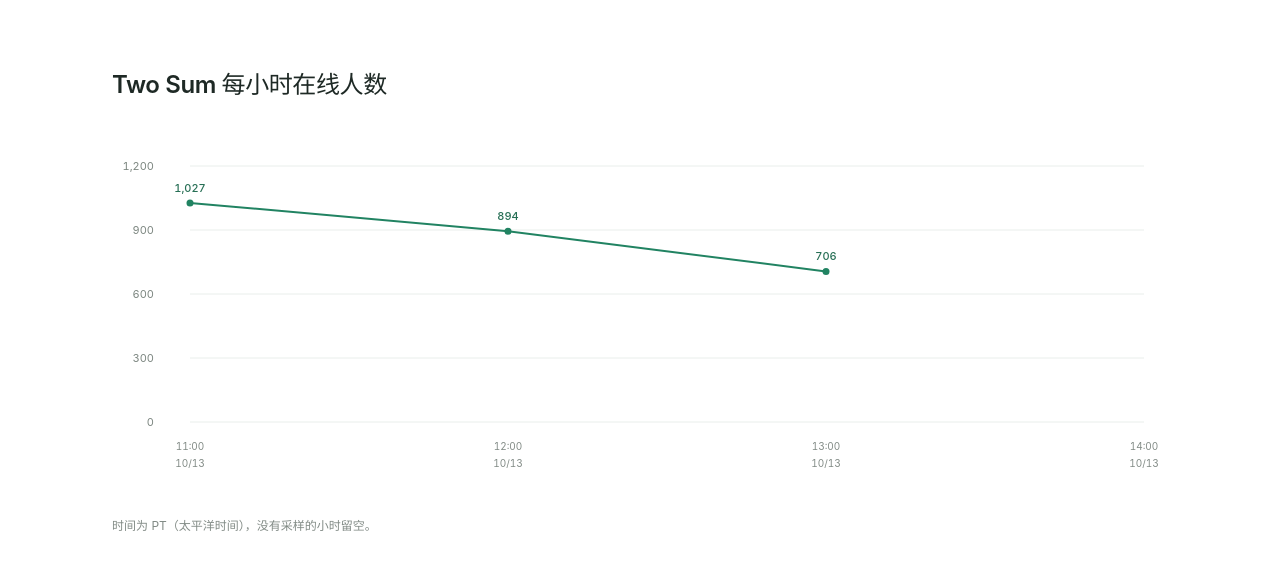
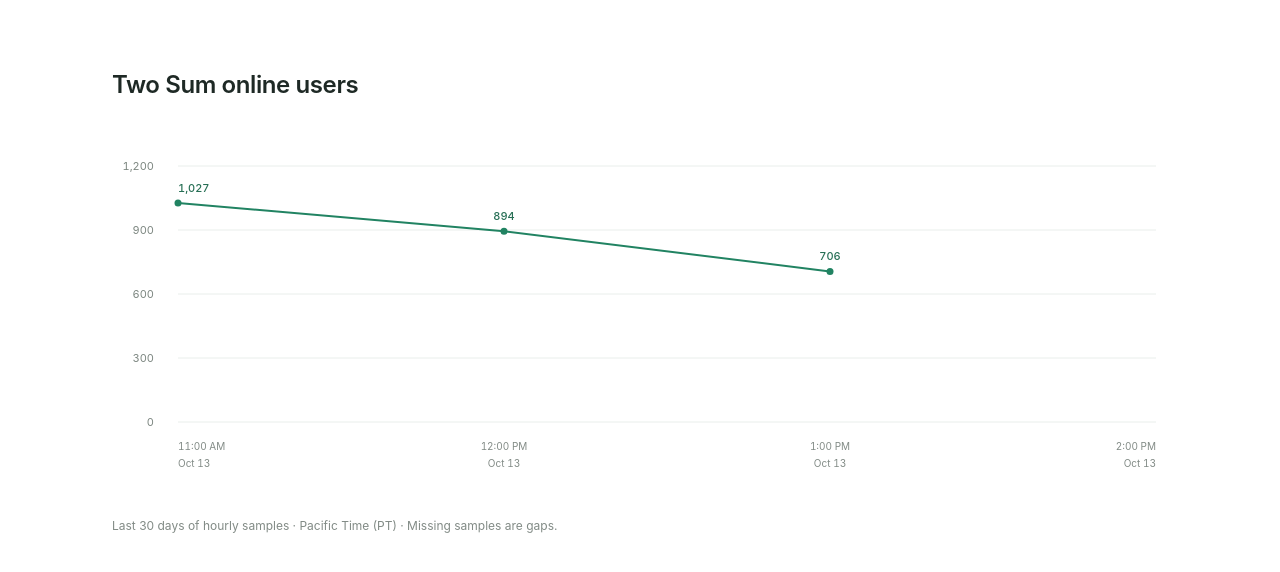
Before and after one commit to littleKitchen/twosum-count, a website: page web/index.html in a window 1280 px wide. Drawn offline with Linux system fonts and the light colour scheme.

Commit message:
Fit the monthly chart and retain six months of history

```diff
--- a/web/chart.js
+++ b/web/chart.js
@@ -2,53 +2,53 @@
   "use strict";
 
   const HOUR = 3_600_000;
+  const WINDOW = 30 * 24 * HOUR;
   const TIME_ZONE = "America/Los_Angeles";
   const SVG_NS = "http://www.w3.org/2000/svg";
   const TOP = 30;
   const BOTTOM = 286;
   const HEIGHT = 360;
-  const HOUR_WIDTH = 58;
-  const EDGE = 24;
-  const BASE_CAPTION = "时间为 PT（太平洋时间），没有采样的小时留空。";
-  const numberFormat = new Intl.NumberFormat("zh-CN");
-  const hourFormat = new Intl.DateTimeFormat("zh-CN", {
-    timeZone: TIME_ZONE, hour: "2-digit", minute: "2-digit", hourCycle: "h23",
+  const EDGE = 12;
+  const BASE_CAPTION = "Last 30 days of hourly samples · Pacific Time (PT) · Missing samples are gaps.";
+  const numberFormat = new Intl.NumberFormat("en-US");
+  const hourFormat = new Intl.DateTimeFormat("en-US", {
+    timeZone: TIME_ZONE, hour: "numeric", minute: "2-digit",
   });
-  const dateFormat = new Intl.DateTimeFormat("zh-CN", {
-    timeZone: TIME_ZONE, month: "2-digit", day: "2-digit",
+  const dateFormat = new Intl.DateTimeFormat("en-US", {
+    timeZone: TIME_ZONE, month: "short", day: "numeric",
   });
-  const fullFormat = new Intl.DateTimeFormat("zh-CN", {
-    timeZone: TIME_ZONE, year: "numeric", month: "2-digit", day: "2-digit",
-    hour: "2-digit", minute: "2-digit", second: "2-digit", hourCycle: "h23",
-    timeZoneName: "short",
+  const fullFormat = new Intl.DateTimeFormat("en-US", {
+    timeZone: TIME_ZONE, year: "numeric", month: "short", day: "numeric",
+    hour: "numeric", minute: "2-digit", second: "2-digit", timeZoneName: "short",
   });
 
   const svg = document.getElementById("chart");
-  const scroll = document.getElementById("chart-scroll");
+  const plot = document.getElementById("chart-plot");
   const axis = document.getElementById("y-axis");
   const emptyState = document.getElementById("empty-state");
   const caption = document.getElementById("caption");
+  const tooltip = document.getElementById("chart-tooltip");
   let observations = [];
+  let displayed = [];
+  let byHour = new Map();
+  let geometry = null;
   let collectionStatus = "";
   let requestNumber = 0;
   let controller = null;
   let hasRead = false;
   let stopped = false;
   let lastChartKey = "";
-  let positioned = false;
 
   function svgNode(name, attributes = {}, text = null) {
     const node = document.createElementNS(SVG_NS, name);
-    for (const [key, value] of Object.entries(attributes)) {
-      node.setAttribute(key, String(value));
-    }
+    for (const [key, value] of Object.entries(attributes)) node.setAttribute(key, String(value));
     if (text !== null) node.textContent = text;
     return node;
   }
 
   function parseHistory(data) {
     if (!data || !Array.isArray(data.observations)) throw new Error("Invalid history");
-    const byHour = new Map();
+    const records = new Map();
     for (const record of data.observations) {
       if (!record || typeof record.hour !== "string" || typeof record.capturedAt !== "string") {
         throw new Error("Invalid observation");
@@ -56,118 +56,137 @@
       const hour = Date.parse(record.hour);
       const capturedAt = Date.parse(record.capturedAt);
       if (!Number.isFinite(hour) || hour % HOUR !== 0 || !Number.isFinite(capturedAt)
+        || Math.floor(capturedAt / HOUR) * HOUR !== hour
         || !Number.isSafeInteger(record.count) || record.count < 0) {
         throw new Error("Invalid observation");
       }
-      const previous = byHour.get(hour);
-      if (!previous || previous.capturedAt < capturedAt) {
-        byHour.set(hour, { hour, capturedAt, count: record.count });
-      }
+      const previous = records.get(hour);
+      if (!previous || capturedAt < previous.capturedAt) records.set(hour, { hour, capturedAt, count: record.count });
     }
-    return [...byHour.values()].sort((first, second) => first.hour - second.hour);
+    return [...records.values()].sort((first, second) => first.hour - second.hour);
   }
 
   function scaleCeiling(maximum) {
     const rawStep = Math.max(1, maximum / 4);
     const magnitude = 10 ** Math.floor(Math.log10(rawStep));
-    const step = Math.ceil(rawStep / magnitude) * magnitude;
-    return step * 4;
+    return Math.ceil(rawStep / magnitude) * magnitude * 4;
   }
 
   function drawChart() {
-    const currentHour = Math.floor(Date.now() / HOUR) * HOUR;
-    const firstHour = observations.length ? observations[0].hour : currentHour;
-    const lastHour = observations.length ? observations[observations.length - 1].hour : currentHour;
-    const start = observations.length ? firstHour : currentHour - HOUR;
-    const end = Math.max(start + HOUR, currentHour, lastHour);
-    const hours = Math.round((end - start) / HOUR) + 1;
-    const chartKey = JSON.stringify([start, end, observations, scroll.clientWidth]);
+    const end = Math.floor(Date.now() / HOUR) * HOUR;
+    const cutoff = end - WINDOW;
+    displayed = observations.filter((record) => record.hour >= cutoff && record.hour <= end);
+    // Use the available history while the project is younger than a month.
+    const start = displayed.length ? Math.min(displayed[0].hour, end - HOUR) : cutoff;
+    const width = Math.max(1, plot.clientWidth);
+    const chartKey = JSON.stringify([start, end, displayed, width]);
     if (chartKey === lastChartKey) return;
     lastChartKey = chartKey;
-
-    const wasAtEnd = scroll.scrollWidth - scroll.clientWidth - scroll.scrollLeft < 5;
-    const oldScrollLeft = scroll.scrollLeft;
-    const width = Math.max(scroll.clientWidth, (hours - 1) * HOUR_WIDTH + EDGE * 2);
-    const right = width - EDGE;
+    tooltip.hidden = true;
+    const right = Math.max(EDGE, width - EDGE);
     const x = (hour) => EDGE + (hour - start) / (end - start) * (right - EDGE);
-    const maximum = observations.reduce((max, item) => Math.max(max, item.count), 0);
+    const maximum = displayed.reduce((max, item) => Math.max(max, item.count), 0);
     const ceiling = scaleCeiling(maximum);
     const y = (count) => BOTTOM - count / ceiling * (BOTTOM - TOP);
+    geometry = { start, end, width, right, x, y };
+    byHour = new Map(displayed.map((item) => [item.hour, item]));
     const content = document.createDocumentFragment();
-    content.append(svgNode("title", { id: "chart-title" }, "Two Sum 每小时在线人数"));
-    const description = observations.length
-      ? observations.map((item) => `${fullFormat.format(item.hour)}，${item.count} 人`).join("；")
-      : "尚无成功采样。横轴为 PT 时间，纵轴为在线人数，没有采样的小时留空。";
+    content.append(svgNode("title", { id: "chart-title" }, "Two Sum hourly online users"));
+    const description = displayed.length
+      ? `${displayed.length} hourly samples from ${fullFormat.format(displayed[0].hour)} to ${fullFormat.format(displayed[displayed.length - 1].hour)}. Time is Pacific Time. Missing samples are gaps.`
+      : "No recorded samples in the last 30 days. Time is Pacific Time. Missing samples are gaps.";
     content.append(svgNode("desc", { id: "chart-description" }, description));
     axis.replaceChildren();
 
     for (let tick = 0; tick <= 4; tick += 1) {
       const position = BOTTOM - tick / 4 * (BOTTOM - TOP);
-      content.append(svgNode("line", {
-        x1: EDGE, y1: position, x2: right, y2: position, class: "grid",
-      }));
+      content.append(svgNode("line", { x1: EDGE, y1: position, x2: right, y2: position, class: "grid" }));
       const label = document.createElement("span");
       label.style.top = `${position}px`;
-      label.textContent = observations.length ? numberFormat.format(ceiling * tick / 4) : "—";
+      label.textContent = displayed.length ? numberFormat.format(ceiling * tick / 4) : "—";
       axis.append(label);
     }
 
-    for (let index = 0; index < hours; index += 1) {
-      const hour = start + index * HOUR;
+    const hours = Math.round((end - start) / HOUR);
+    const tickCount = Math.min(hours + 1, 8, Math.max(2, Math.floor((right - EDGE) / 100) + 1));
+    const compactRange = end - start <= 2 * 24 * HOUR;
+    const seenDates = new Set();
+    const endDate = dateFormat.format(end);
+    for (let index = 0; index < tickCount; index += 1) {
+      const hour = start + Math.round(hours * index / (tickCount - 1)) * HOUR;
+      const date = dateFormat.format(hour);
+      if (!compactRange && (seenDates.has(date) || (date === endDate && index !== tickCount - 1))) continue;
+      seenDates.add(date);
       const position = x(hour);
-      const label = svgNode("text", { x: position, y: 314, "text-anchor": "middle", class: "axis" });
-      label.append(svgNode("tspan", { x: position }, hourFormat.format(hour)));
-      label.append(svgNode("tspan", { x: position, dy: 17 }, dateFormat.format(hour)));
+      const anchor = index === 0 ? "start" : index === tickCount - 1 ? "end" : "middle";
+      const label = svgNode("text", { x: position, y: 314, "text-anchor": anchor, class: "axis" });
+      if (compactRange) {
+        label.append(svgNode("tspan", { x: position }, hourFormat.format(hour)));
+        label.append(svgNode("tspan", { x: position, dy: 17 }, date));
+      } else {
+        label.append(svgNode("tspan", { x: position }, date));
+      }
       label.append(svgNode("title", {}, fullFormat.format(hour)));
       content.append(label);
     }
 
     const segments = [];
-    for (const item of observations) {
+    for (const item of displayed) {
       const segment = segments[segments.length - 1];
-      if (!segment || item.hour - segment[segment.length - 1].hour !== HOUR) {
-        segments.push([item]);
-      } else {
-        segment.push(item);
-      }
+      if (!segment || item.hour - segment[segment.length - 1].hour !== HOUR) segments.push([item]);
+      else segment.push(item);
     }
     for (const segment of segments) {
-      if (segment.length > 1) {
-        content.append(svgNode("polyline", {
-          points: segment.map((item) => `${x(item.hour)},${y(item.count)}`).join(" "),
-          class: "trace",
-        }));
-      }
+      if (segment.length > 1) content.append(svgNode("polyline", {
+        points: segment.map((item) => `${x(item.hour)},${y(item.count)}`).join(" "), class: "trace",
+      }));
     }
-    for (const item of observations) {
-      const point = svgNode("circle", { cx: x(item.hour), cy: y(item.count), r: 3.5, class: "point" });
-      point.append(svgNode("title", {}, `${fullFormat.format(item.hour)}：${numberFormat.format(item.count)} 人；实际采集：${fullFormat.format(item.capturedAt)}`));
+    const radius = displayed.length > 200 ? 1.2 : displayed.length > 12 ? 2 : 3.5;
+    const showValues = displayed.length <= 12 && displayed.every((item, index) => index === 0 || x(item.hour) - x(displayed[index - 1].hour) >= 52);
+    for (const item of displayed) {
+      const point = svgNode("circle", { cx: x(item.hour), cy: y(item.count), r: radius, class: "point" });
+      point.append(svgNode("title", {}, `${numberFormat.format(item.count)} online · Captured ${fullFormat.format(item.capturedAt)}`));
       content.append(point);
-      content.append(svgNode("text", {
-        x: x(item.hour), y: y(item.count) - 11, "text-anchor": "middle", class: "value",
+      if (showValues) content.append(svgNode("text", {
+        x: x(item.hour), y: y(item.count) - 11,
+        "text-anchor": item.hour === start ? "start" : item.hour === end ? "end" : "middle", class: "value",
       }, numberFormat.format(item.count)));
     }
-
     svg.setAttribute("width", String(width));
     svg.setAttribute("viewBox", `0 0 ${width} ${HEIGHT}`);
     svg.replaceChildren(content);
-    if (observations.length && (!positioned || wasAtEnd)) {
-      scroll.scrollLeft = scroll.scrollWidth;
-      positioned = true;
-    } else {
-      scroll.scrollLeft = oldScrollLeft;
-    }
   }
 
   function showState(error = false) {
-    emptyState.hidden = observations.length > 0;
-    emptyState.textContent = !hasRead
-      ? "正在读取数据…"
-      : error ? "暂时无法读取数据，稍后自动重试" : "尚未采集到在线人数";
-    const collectionNote = collectionStatus === "blocked"
-      ? " 云端自动采集尚受 LeetCode 验证阻拦，目前仅显示已验证的历史记录。" : "";
-    caption.textContent = `${error && observations.length ? "更新失败，显示已保存的数据。" : ""}${BASE_CAPTION}${collectionNote}`;
+    emptyState.hidden = displayed.length > 0;
+    emptyState.textContent = !hasRead ? "Loading data…"
+      : error ? "Data is temporarily unavailable. Retrying automatically." : "No recorded samples in the last 30 days.";
+    const collectionNote = collectionStatus === "blocked" ? " Collection is temporarily unavailable; showing recorded history." : "";
+    caption.textContent = `${error && displayed.length ? "Update failed; showing saved data. " : ""}${BASE_CAPTION}${collectionNote}`;
   }
+
+  function showTooltip(event) {
+    if (!geometry || !displayed.length || geometry.right <= EDGE) return;
+    const bounds = plot.getBoundingClientRect();
+    const position = event.clientX - bounds.left;
+    const top = event.clientY - bounds.top;
+    if (position < EDGE || position > geometry.right || top < TOP || top > BOTTOM) {
+      tooltip.hidden = true;
+      return;
+    }
+    const fraction = (position - EDGE) / (geometry.right - EDGE);
+    const hour = Math.round((geometry.start + fraction * (geometry.end - geometry.start)) / HOUR) * HOUR;
+    const item = byHour.get(hour);
+    if (!item) { tooltip.hidden = true; return; }
+    tooltip.textContent = `${numberFormat.format(item.count)} online · ${fullFormat.format(item.capturedAt)}`;
+    tooltip.hidden = false;
+    const left = Math.max(0, Math.min(geometry.width - tooltip.offsetWidth, geometry.x(item.hour) - tooltip.offsetWidth / 2));
+    tooltip.style.left = `${left}px`;
+    tooltip.style.top = `${Math.max(0, geometry.y(item.count) - tooltip.offsetHeight - 12)}px`;
+  }
+  plot.addEventListener("pointermove", showTooltip);
+  plot.addEventListener("pointerdown", showTooltip);
+  plot.addEventListener("pointerleave", () => { tooltip.hidden = true; });
 
   async function readHistory() {
     if (stopped) return;
--- a/web/index.html
+++ b/web/index.html
@@ -1,30 +1,31 @@
 <!doctype html>
-<html lang="zh-CN">
+<html lang="en">
   <head>
     <meta charset="utf-8">
     <meta name="viewport" content="width=device-width, initial-scale=1">
-    <meta name="description" content="LeetCode 国际站 Two Sum 每小时在线人数，时间为 PT。">
-    <title>Two Sum 每小时在线人数</title>
-    <link rel="stylesheet" href="./style.css">
-    <script src="./chart.js?v=2" defer></script>
+    <meta name="description" content="Hourly online users on LeetCode Two Sum. A 30-day trend chart in Pacific Time.">
+    <title>Two Sum Online Users</title>
+    <link rel="stylesheet" href="./style.css?v=3">
+    <script src="./chart.js?v=3" defer></script>
   </head>
   <body>
     <main>
-      <h1>Two Sum 每小时在线人数</h1>
+      <h1>Two Sum online users</h1>
       <figure>
         <div class="chart-frame">
           <div id="y-axis" class="y-axis" aria-hidden="true"></div>
-          <div id="chart-scroll" class="chart-scroll" tabindex="0" aria-label="每小时在线人数图，可横向滚动查看历史">
+          <div id="chart-plot" class="chart-plot">
             <svg id="chart" height="360" role="img" aria-labelledby="chart-title chart-description">
-              <title id="chart-title">Two Sum 每小时在线人数</title>
-              <desc id="chart-description">正在读取每小时在线人数。</desc>
+              <title id="chart-title">Two Sum hourly online users</title>
+              <desc id="chart-description">Loading hourly online counts.</desc>
             </svg>
+            <output id="chart-tooltip" class="chart-tooltip" hidden></output>
           </div>
-          <p id="empty-state" class="empty-state" role="status">正在读取数据…</p>
+          <p id="empty-state" class="empty-state" role="status">Loading data…</p>
         </div>
-        <figcaption id="caption">时间为 PT（太平洋时间），没有采样的小时留空。</figcaption>
+        <figcaption id="caption">Last 30 days of hourly samples · Pacific Time (PT) · Missing samples are gaps.</figcaption>
       </figure>
-      <noscript><p class="no-script">请启用 JavaScript 以查看在线人数图。</p></noscript>
+      <noscript><p class="no-script">Enable JavaScript to view the online count chart.</p></noscript>
     </main>
   </body>
 </html>
--- a/web/style.css
+++ b/web/style.css
@@ -1,6 +1,6 @@
 :root {
   color-scheme: light;
-  font-family: -apple-system, BlinkMacSystemFont, "Segoe UI", "PingFang SC", "Microsoft YaHei", sans-serif;
+  font-family: -apple-system, BlinkMacSystemFont, "Segoe UI", sans-serif;
   color: #1e2925;
   background: #fff;
   font-synthesis: none;
@@ -50,25 +50,18 @@ figure { margin: 0; }
   transform: translateY(-50%);
 }
 
-.chart-scroll {
+.chart-plot {
+  position: relative;
   min-width: 0;
   flex: 1;
-  overflow-x: auto;
-  overflow-y: hidden;
-  scrollbar-width: thin;
-  scrollbar-color: #c4cdc8 transparent;
-  overscroll-behavior-x: contain;
-}
-
-.chart-scroll:focus-visible {
-  outline: 2px solid #218362;
-  outline-offset: 4px;
-  border-radius: 2px;
+  overflow: hidden;
+  touch-action: pan-y;
 }
 
 svg {
   display: block;
-  overflow: visible;
+  width: 100%;
+  overflow: hidden;
   font-variant-numeric: tabular-nums;
 }
 
@@ -77,6 +70,23 @@ svg {
 .value { fill: #276f55; font-size: 11px; font-weight: 500; }
 .trace { fill: none; stroke: #218362; stroke-width: 2; stroke-linecap: round; stroke-linejoin: round; }
 .point { fill: #218362; }
+
+.chart-tooltip {
+  position: absolute;
+  z-index: 2;
+  max-width: 100%;
+  padding: 7px 9px;
+  border: 1px solid #dce5df;
+  border-radius: 5px;
+  background: #fff;
+  color: #285a45;
+  box-shadow: 0 3px 12px #183a2010;
+  font-size: 12px;
+  line-height: 1.5;
+  pointer-events: none;
+}
+
+.chart-tooltip[hidden] { display: none; }
 
 .empty-state {
   position: absolute;
```
Also changed, not shown: scripts/collect.mjs (+56 -12 lines), tests/collect.test.mjs (+123 -3 lines), .github/workflows/hourly.yml, README.md.
